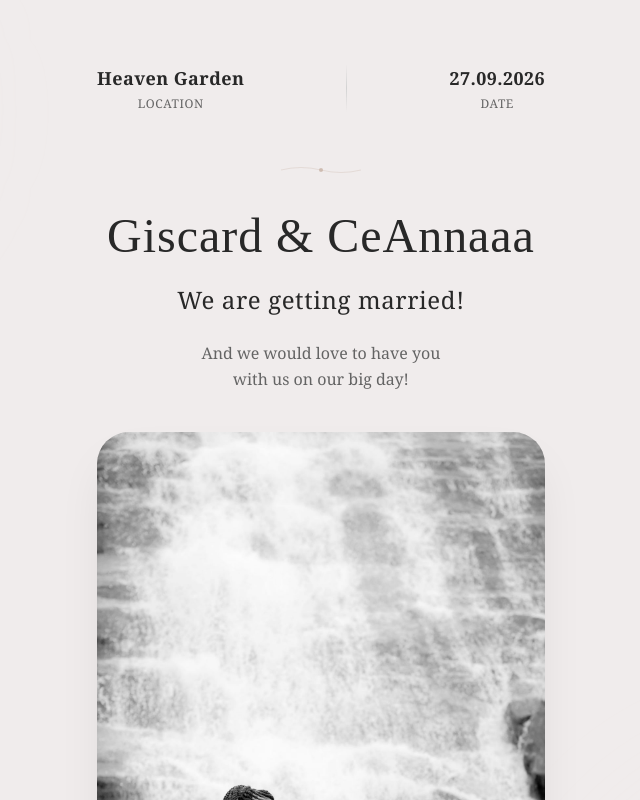
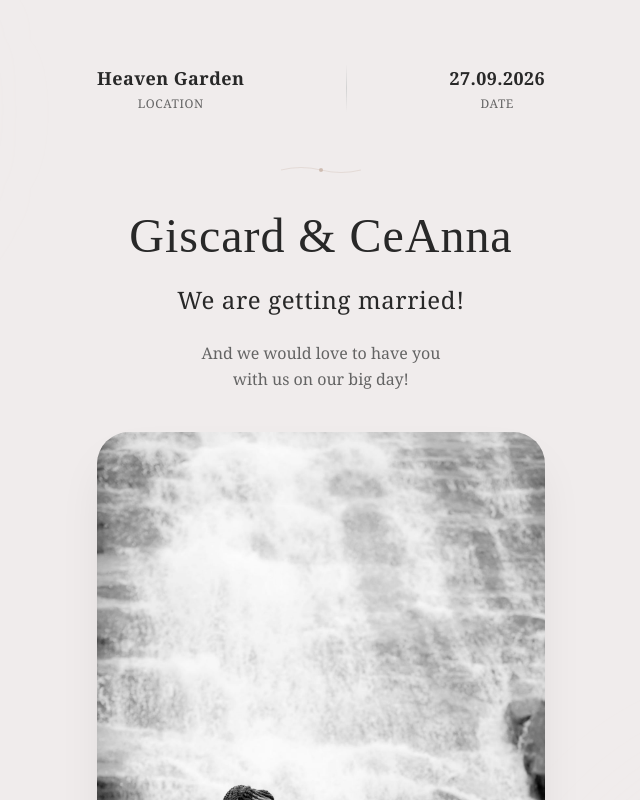
Before and after one commit to Giscard49/w-invitation, a React (Vite) app: page / in a window 1280 px wide. Shown: the top 800 px of the page, without its empty margins (319-959 px from the left). Built offline with nearby package versions, Linux system fonts and the light colour scheme; no server answers.

Commit message:
update images

```diff
--- a/src/App.tsx
+++ b/src/App.tsx
@@ -3,6 +3,8 @@ import { MapPin, Heart } from 'lucide-react';
 import { attendanceStorage } from './utils/attendanceStorage';
 import { AttendanceAdmin } from './components/AttendanceAdmin';
 import { AdminLogin } from './components/AdminLogin';
+import Photo1 from "../src/asset/Photo1.jpeg";
+
 
 
 
@@ -185,7 +187,7 @@ export default function App() {
 
           {/* Couple Names */}
           <h1 className="text-5xl mb-6 text-center animate-fadeInUp" style={{ fontFamily: 'Tangerine, cursive', animationDelay: '0.3s' }}>
-            Giscard & CeAnnaaa
+            Giscard & CeAnna
           </h1>
 
           {/* Main Heading */}
@@ -200,11 +202,12 @@ export default function App() {
 
           {/* Couple Image */}
           <div className="w-full rounded-[2rem] overflow-hidden shadow-2xl shadow-black/10 animate-scaleIn" style={{ animationDelay: '0.6s' }}>
-            <img
-              src="/src/asset/Photo1.jpeg"
-              alt="Couple"
-              className="w-full h-auto grayscale hover:grayscale-0 transition-all duration-700"
-            />
+
+               <img
+                src='/src/asset/Photo1.jpeg'
+                alt="Couple"
+                className="w-full h-auto grayscale hover:grayscale-0 transition-all duration-700"
+                />
           </div>
         </div>
       </section>
```
